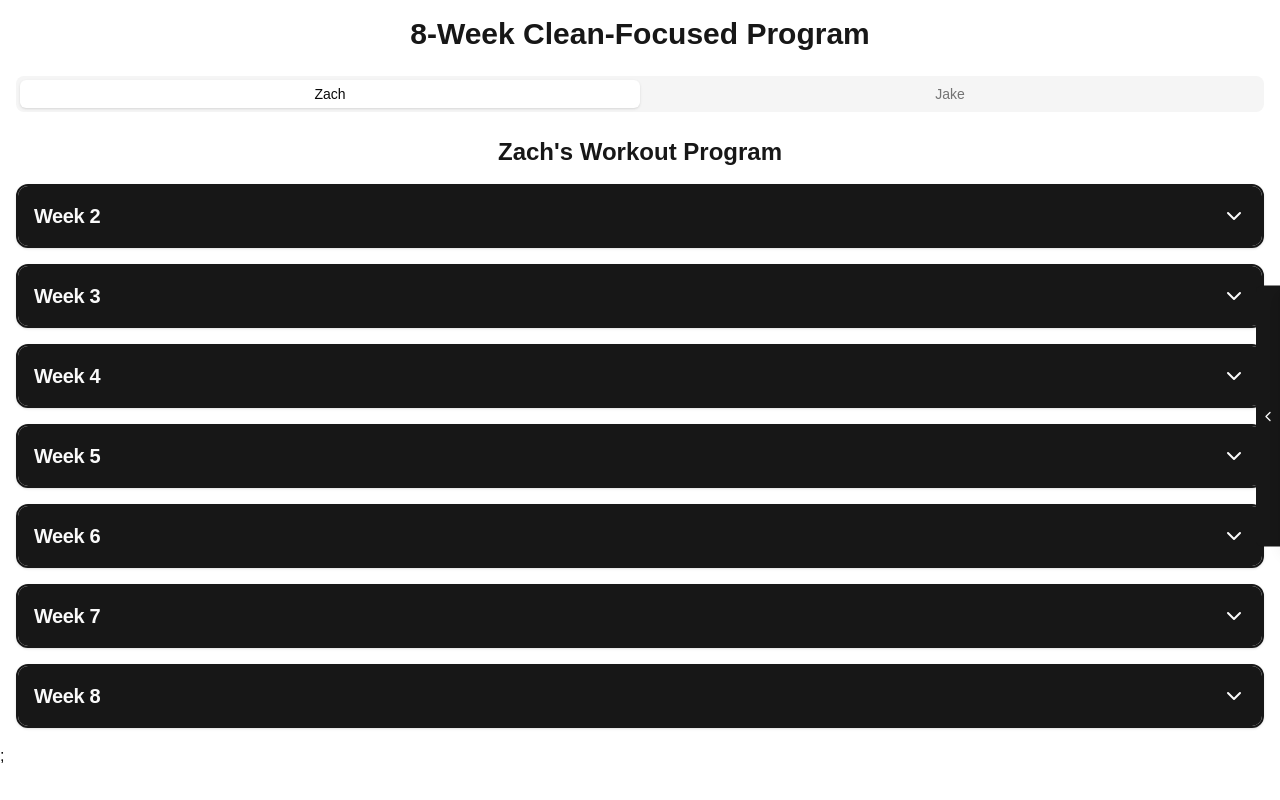
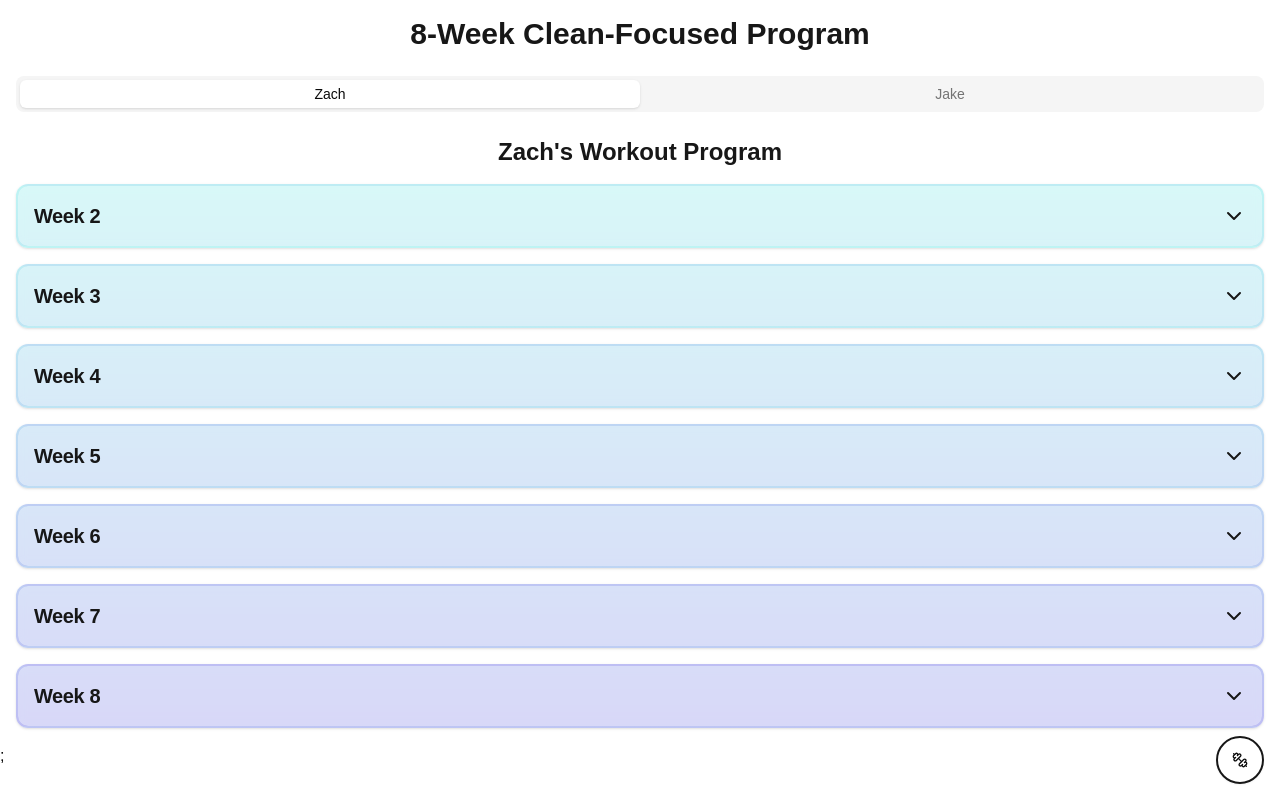
Before and after one commit to zacharyst10/workout-tracker, a Next.js app: page / in a window 1280 px wide. Built offline with nearby package versions, Linux system fonts and the light colour scheme.

Commit message:
added drawer instead of sidebar

```diff
--- /dev/null
+++ b/components/ui/drawer.tsx
@@ -0,0 +1,118 @@
+"use client"
+
+import * as React from "react"
+import { Drawer as DrawerPrimitive } from "vaul"
+
+import { cn } from "@/lib/utils"
+
+const Drawer = ({
+  shouldScaleBackground = true,
+  ...props
+}: React.ComponentProps<typeof DrawerPrimitive.Root>) => (
+  <DrawerPrimitive.Root
+    shouldScaleBackground={shouldScaleBackground}
+    {...props}
+  />
+)
+Drawer.displayName = "Drawer"
+
+const DrawerTrigger = DrawerPrimitive.Trigger
+
+const DrawerPortal = DrawerPrimitive.Portal
+
+const DrawerClose = DrawerPrimitive.Close
+
+const DrawerOverlay = React.forwardRef<
+  React.ElementRef<typeof DrawerPrimitive.Overlay>,
+  React.ComponentPropsWithoutRef<typeof DrawerPrimitive.Overlay>
+>(({ className, ...props }, ref) => (
+  <DrawerPrimitive.Overlay
+    ref={ref}
+    className={cn("fixed inset-0 z-50 bg-black/80", className)}
+    {...props}
+  />
+))
+DrawerOverlay.displayName = DrawerPrimitive.Overlay.displayName
+
+const DrawerContent = React.forwardRef<
+  React.ElementRef<typeof DrawerPrimitive.Content>,
+  React.ComponentPropsWithoutRef<typeof DrawerPrimitive.Content>
+>(({ className, children, ...props }, ref) => (
+  <DrawerPortal>
+    <DrawerOverlay />
+    <DrawerPrimitive.Content
+      ref={ref}
+      className={cn(
+        "fixed inset-x-0 bottom-0 z-50 mt-24 flex h-auto flex-col rounded-t-[10px] border bg-background",
+        className
+      )}
+      {...props}
+    >
+      <div className="mx-auto mt-4 h-2 w-[100px] rounded-full bg-muted" />
+      {children}
+    </DrawerPrimitive.Content>
+  </DrawerPortal>
+))
+DrawerContent.displayName = "DrawerContent"
+
+const DrawerHeader = ({
+  className,
+  ...props
+}: React.HTMLAttributes<HTMLDivElement>) => (
+  <div
+    className={cn("grid gap-1.5 p-4 text-center sm:text-left", className)}
+    {...props}
+  />
+)
+DrawerHeader.displayName = "DrawerHeader"
+
+const DrawerFooter = ({
+  className,
+  ...props
+}: React.HTMLAttributes<HTMLDivElement>) => (
+  <div
+    className={cn("mt-auto flex flex-col gap-2 p-4", className)}
+    {...props}
+  />
+)
+DrawerFooter.displayName = "DrawerFooter"
+
+const DrawerTitle = React.forwardRef<
+  React.ElementRef<typeof DrawerPrimitive.Title>,
+  React.ComponentPropsWithoutRef<typeof DrawerPrimitive.Title>
+>(({ className, ...props }, ref) => (
+  <DrawerPrimitive.Title
+    ref={ref}
+    className={cn(
+      "text-lg font-semibold leading-none tracking-tight",
+      className
+    )}
+    {...props}
+  />
+))
+DrawerTitle.displayName = DrawerPrimitive.Title.displayName
+
+const DrawerDescription = React.forwardRef<
+  React.ElementRef<typeof DrawerPrimitive.Description>,
+  React.ComponentPropsWithoutRef<typeof DrawerPrimitive.Description>
+>(({ className, ...props }, ref) => (
+  <DrawerPrimitive.Description
+    ref={ref}
+    className={cn("text-sm text-muted-foreground", className)}
+    {...props}
+  />
+))
+DrawerDescription.displayName = DrawerPrimitive.Description.displayName
+
+export {
+  Drawer,
+  DrawerPortal,
+  DrawerOverlay,
+  DrawerTrigger,
+  DrawerClose,
+  DrawerContent,
+  DrawerHeader,
+  DrawerFooter,
+  DrawerTitle,
+  DrawerDescription,
+}
--- a/components/workout-program.tsx
+++ b/components/workout-program.tsx
@@ -1,13 +1,6 @@
 "use client";
 import { useState, useEffect } from "react";
-import {
-  ChevronDown,
-  ChevronUp,
-  HelpCircle,
-  ChevronLeft,
-  ChevronRight,
-  X,
-} from "lucide-react";
+import { ChevronDown, ChevronUp, HelpCircle, X, Dumbbell } from "lucide-react";
 import { Card, CardContent, CardHeader, CardTitle } from "@/components/ui/card";
 import {
   Table,
@@ -29,7 +22,17 @@ import {
 import { Badge } from "@/components/ui/badge";
 import { Input } from "@/components/ui/input";
 import { Button } from "@/components/ui/button";
-import { workoutData } from "@/lib/workouts-data"; // Assuming this is where the data is now stored
+import {
+  Drawer,
+  DrawerClose,
+  DrawerContent,
+  DrawerDescription,
+  DrawerFooter,
+  DrawerHeader,
+  DrawerTitle,
+  DrawerTrigger,
+} from "@/components/ui/drawer";
+import { workoutData } from "@/lib/workouts-data";
 
 type User = "Zach" | "Jake";
 
@@ -59,8 +62,7 @@ const defaultUserMaxes: AllUserMaxes = {
   },
 };
 
-function FloatingInfoButton({ activeUser }: { activeUser: User }) {
-  const [isOpen, setIsOpen] = useState(false);
+function MaxesDrawer({ activeUser }: { activeUser: User }) {
   const [userMaxes, setUserMaxes] = useState<AllUserMaxes>(defaultUserMaxes);
   const [editMode, setEditMode] = useState(false);
   const [tempMaxes, setTempMaxes] = useState<UserMaxes>(
@@ -96,27 +98,25 @@ function FloatingInfoButton({ activeUser }: { activeUser: User }) {
   };
 
   return (
-    <div
-      className={`fixed top-1/2 -translate-y-1/2 right-0 transition-all duration-300 ${
-        isOpen ? "translate-x-0" : "translate-x-[calc(100%-24px)]"
-      }`}
+    <Drawer>
+      <DrawerTrigger asChild>
+        <Button
+          variant="outline"
+          className="fixed bottom-4 right-4 h-12 w-12 rounded-full border-2 border-primary p-0"
         >
-      <div className="flex items-stretch">
-        <button
-          onClick={() => setIsOpen(!isOpen)}
-          className="bg-primary text-primary-foreground p-1 rounded-l-md focus:outline-none focus:ring-2 focus:ring-offset-2 focus:ring-primary"
-        >
-          {isOpen ? (
-            <ChevronRight className="w-4 h-4" />
-          ) : (
-            <ChevronLeft className="w-4 h-4" />
-          )}
-          <span className="sr-only">
-            {isOpen ? "Hide" : "Show"} 1 RM Information
-          </span>
-        </button>
-        <div className="bg-background border-y border-l border-input w-[300px] p-4 rounded-l-md shadow-lg">
-          <h3 className="font-semibold mb-2">{activeUser}&apos;s 1 RM</h3>
+          <Dumbbell className="h-6 w-6" />
+          <span className="sr-only">View 1 RM Information</span>
+        </Button>
+      </DrawerTrigger>
+      <DrawerContent>
+        <div className="mx-auto w-full max-w-sm">
+          <DrawerHeader>
+            <DrawerTitle>{activeUser}&apos;s 1 RM Information</DrawerTitle>
+            <DrawerDescription>
+              View and edit your one-rep max values.
+            </DrawerDescription>
+          </DrawerHeader>
+          <div className="p-4">
             <Table>
               <TableBody>
                 {Object.entries(userMaxes[activeUser]).map(
@@ -147,33 +147,36 @@ function FloatingInfoButton({ activeUser }: { activeUser: User }) {
                 )}
               </TableBody>
             </Table>
-          <div className="mt-4 flex justify-end">
+          </div>
+          <DrawerFooter>
             {editMode ? (
               <>
-                <Button onClick={saveMaxes} size="sm" className="mr-2">
-                  Save
-                </Button>
-                <Button
-                  onClick={() => setEditMode(false)}
-                  variant="outline"
-                  size="sm"
-                >
+                <Button onClick={saveMaxes}>Save Changes</Button>
+                <Button variant="outline" onClick={() => setEditMode(false)}>
                   Cancel
                 </Button>
               </>
             ) : (
-              <Button onClick={() => setEditMode(true)} size="sm">
-                Edit
-              </Button>
+              <Button onClick={() => setEditMode(true)}>Edit Maxes</Button>
             )}
+            <DrawerClose asChild>
+              <Button variant="outline">Close</Button>
+            </DrawerClose>
+          </DrawerFooter>
         </div>
-        </div>
-      </div>
-    </div>
+      </DrawerContent>
+    </Drawer>
   );
 }
 
 function WorkoutProgram({ user }: { user: User }) {
+  const dayColors = [
+    "bg-pink-100 hover:bg-pink-200",
+    "bg-purple-100 hover:bg-purple-200",
+    "bg-blue-100 hover:bg-blue-200",
+    "bg-green-100 hover:bg-green-200",
+    "bg-yellow-100 hover:bg-yellow-200",
+  ];
   const [expandedWeeks, setExpandedWeeks] = useState<number[]>([]);
   const [expandedDays, setExpandedDays] = useState<string[]>([]);
   const [progress, setProgress] = useState<Record<string, boolean[]>>({});
@@ -216,26 +219,30 @@ function WorkoutProgram({ user }: { user: User }) {
     });
   };
 
-  const colors = [
-    "bg-pink-100 hover:bg-pink-200",
-    "bg-purple-100 hover:bg-purple-200",
-    "bg-blue-100 hover:bg-blue-200",
-    "bg-green-100 hover:bg-green-200",
-    "bg-yellow-100 hover:bg-yellow-200",
-  ];
+  const getGradientColor = (index: number, total: number) => {
+    const hue = (index / total) * 60 + 180; // Gradient from 180 (cyan) to 240 (blue)
+    return `hsl(${hue}, 70%, 85%)`; // Higher lightness (85%) for pastel colors
+  };
 
   return (
     <div className="space-y-4">
       <h2 className="text-2xl font-bold text-center mb-4 text-primary">
         {user}&apos;s Workout Program
       </h2>
-      {workoutData.map((week) => (
+      {workoutData.map((week, weekIndex) => (
         <Card
           key={week.number}
           className="overflow-hidden border-2 border-primary"
+          style={{
+            background: `linear-gradient(to bottom, ${getGradientColor(
+              weekIndex,
+              workoutData.length
+            )}, ${getGradientColor(weekIndex + 1, workoutData.length)})`,
+            borderColor: "transparent", // Remove the border to make the gradient more visible
+          }}
         >
           <CardHeader
-            className="p-4 bg-primary text-primary-foreground cursor-pointer"
+            className="p-4 bg-background/40 backdrop-blur-sm text-primary cursor-pointer"
             onClick={() => toggleWeek(week.number)}
           >
             <CardTitle className="flex justify-between items-center">
@@ -248,13 +255,13 @@ function WorkoutProgram({ user }: { user: User }) {
             </CardTitle>
           </CardHeader>
           {expandedWeeks.includes(week.number) && (
-            <CardContent className="p-4">
+            <CardContent className="p-4 bg-background/80 backdrop-blur-sm">
               {week.days.map((day, dayIndex) => (
                 <div key={day.name} className="mb-4 last:mb-0">
                   <button
                     onClick={() => toggleDay(`${week.number}-${day.name}`)}
                     className={`w-full p-2 rounded-md text-left font-semibold flex justify-between items-center ${
-                      colors[dayIndex % colors.length]
+                      dayColors[dayIndex % dayColors.length]
                     } transition-colors`}
                   >
                     <span>{day.name}</span>
@@ -269,7 +276,7 @@ function WorkoutProgram({ user }: { user: User }) {
                     </div>
                   </button>
                   {expandedDays.includes(`${week.number}-${day.name}`) && (
-                    <div className="mt-2 max-h-[60vh] overflow-y-auto">
+                    <div className="mt-2 max-h-[60vh] overflow-y-auto bg-background/90 backdrop-blur-sm rounded-md">
                       <ScrollArea className="w-full rounded-md border">
                         <div className="min-w-[1000px]">
                           <Table>
@@ -439,7 +446,7 @@ export default function WorkoutProgramTabs() {
           <WorkoutProgram user="Jake" />
         </TabsContent>
       </Tabs>
-      <FloatingInfoButton activeUser={activeTab} />
+      <MaxesDrawer activeUser={activeTab} />
     </div>
   );
 }
--- a/package.json
+++ b/package.json
@@ -23,7 +23,8 @@
     "react": "^18",
     "react-dom": "^18",
     "tailwind-merge": "^2.5.3",
-    "tailwindcss-animate": "^1.0.7"
+    "tailwindcss-animate": "^1.0.7",
+    "vaul": "^1.1.0"
   },
   "devDependencies": {
     "@types/node": "^20",
```
Also changed, not shown: components/floating-sidebar.tsx (deleted), 1 other file (tests, documents, lock files or other folders). Lines whose indentation alone changed are shown as unchanged.
